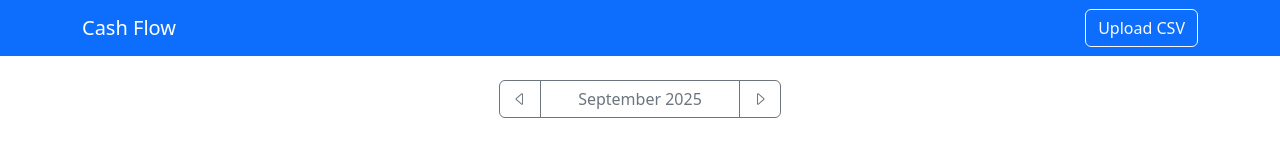
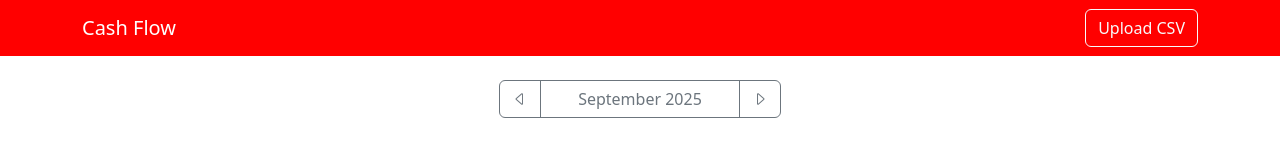
Before and after one commit to CobeGreene/cash-flow, a Vue app in the folder user_interface/: page / in a window 1280 px wide. Shown: the top 160 px of the page. Built offline with nearby package versions, Linux system fonts and the light colour scheme; no server answers; the HTML template or start-up script is replaced by a standard one.

Commit message:
Change app bar header color to red

```diff
--- a/user_interface/src/App.vue
+++ b/user_interface/src/App.vue
@@ -69,7 +69,7 @@
 <template>
 	<div id="app">
 		<!-- Bootstrap Navbar -->
-		<nav class="navbar navbar-expand-lg navbar-dark bg-primary">
+		<nav class="navbar navbar-expand-lg navbar-dark bg-red">
 			<div class="container">
 				<a class="navbar-brand" href="#">Cash Flow</a>
 
@@ -160,4 +160,7 @@
 	transform: translateX(-50%);
 	z-index: 1000;
 }
+.bg-red {
+	background-color: red !important;
+}
 </style>
```
